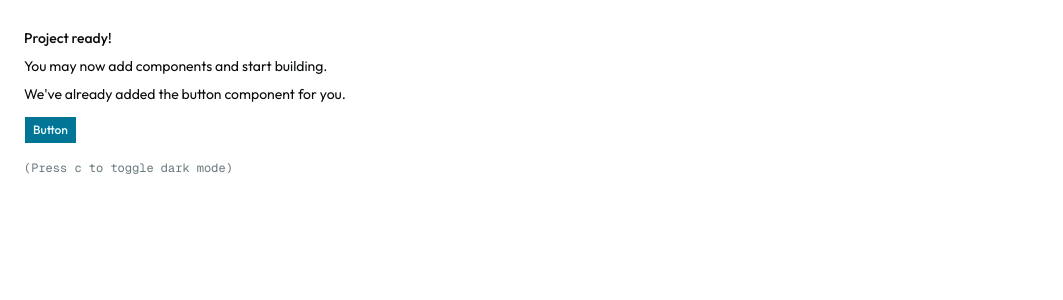
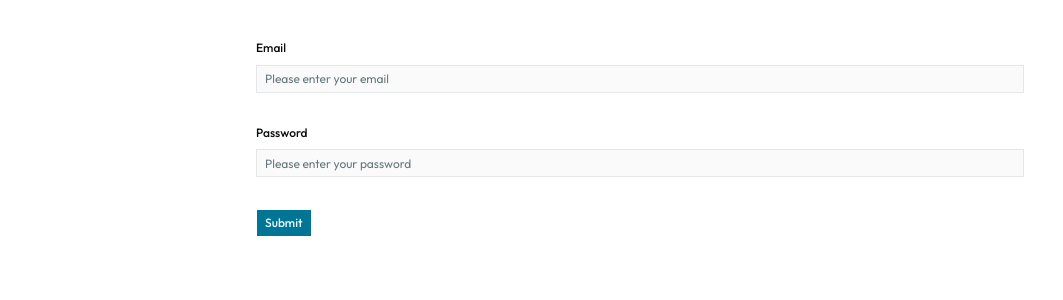
Before and after one commit to minthukhant08/nextcn, a Next.js app: page / in a window 1280 px wide. Shown: the top 300 px of the page, without its empty margins (0-1063 px from the left). Built offline with nearby package versions, Linux system fonts and the light colour scheme.

Commit message:
login page

```diff
--- a/app/layout.tsx
+++ b/app/layout.tsx
@@ -3,8 +3,7 @@
 import "./globals.css"
 import { ThemeProvider } from "@/components/theme-provider"
 import { cn } from "@/lib/utils";
-import AppSideBar from "@/components/app-side-bar";
-import { SidebarProvider, SidebarTrigger } from "@/components/ui/sidebar";
+import { ToastContainer } from 'react-toastify';
 
 const outfit = Outfit({subsets:['latin'],variable:'--font-sans'})
 
@@ -26,7 +25,7 @@
     >
       <body>
         <ThemeProvider>
-
+          <ToastContainer />
           {children}
         </ThemeProvider>
       </body>
--- a/app/page.tsx
+++ b/app/page.tsx
@@ -1,19 +1,6 @@
 import { Button } from "@/components/ui/button"
+import Login from "@/template/login/page"
 
 export default function Page() {
-  return (
-    <div className="flex min-h-svh p-6">
-      <div className="flex max-w-md min-w-0 flex-col gap-4 text-sm leading-loose">
-        <div>
-          <h1 className="font-medium">Project ready!</h1>
-          <p>You may now add components and start building.</p>
-          <p>We&apos;ve already added the button component for you.</p>
-          <Button className="mt-2">Button</Button>
-        </div>
-        <div className="font-mono text-xs text-muted-foreground">
-          (Press <kbd>c</kbd> to toggle dark mode)
-        </div>
-      </div>
-    </div>
-  )
+  return <Login/>
 }
--- /dev/null
+++ b/components/ui/field.tsx
@@ -0,0 +1,238 @@
+"use client"
+
+import { useMemo } from "react"
+import { cva, type VariantProps } from "class-variance-authority"
+
+import { cn } from "@/lib/utils"
+import { Label } from "@/components/ui/label"
+import { Separator } from "@/components/ui/separator"
+
+function FieldSet({ className, ...props }: React.ComponentProps<"fieldset">) {
+  return (
+    <fieldset
+      data-slot="field-set"
+      className={cn(
+        "flex flex-col gap-4 has-[>[data-slot=checkbox-group]]:gap-3 has-[>[data-slot=radio-group]]:gap-3",
+        className
+      )}
+      {...props}
+    />
+  )
+}
+
+function FieldLegend({
+  className,
+  variant = "legend",
+  ...props
+}: React.ComponentProps<"legend"> & { variant?: "legend" | "label" }) {
+  return (
+    <legend
+      data-slot="field-legend"
+      data-variant={variant}
+      className={cn(
+        "mb-2 font-medium data-[variant=label]:text-xs/relaxed data-[variant=legend]:text-sm",
+        className
+      )}
+      {...props}
+    />
+  )
+}
+
+function FieldGroup({ className, ...props }: React.ComponentProps<"div">) {
+  return (
+    <div
+      data-slot="field-group"
+      className={cn(
+        "group/field-group @container/field-group flex w-full flex-col gap-4 data-[slot=checkbox-group]:gap-3 *:data-[slot=field-group]:gap-4",
+        className
+      )}
+      {...props}
+    />
+  )
+}
+
+const fieldVariants = cva(
+  "group/field flex w-full gap-2 data-[invalid=true]:text-destructive",
+  {
+    variants: {
+      orientation: {
+        vertical: "flex-col *:w-full [&>.sr-only]:w-auto",
+        horizontal:
+          "flex-row items-center has-[>[data-slot=field-content]]:items-start *:data-[slot=field-label]:flex-auto has-[>[data-slot=field-content]]:[&>[role=checkbox],[role=radio]]:mt-px",
+        responsive:
+          "flex-col *:w-full @md/field-group:flex-row @md/field-group:items-center @md/field-group:*:w-auto @md/field-group:has-[>[data-slot=field-content]]:items-start @md/field-group:*:data-[slot=field-label]:flex-auto [&>.sr-only]:w-auto @md/field-group:has-[>[data-slot=field-content]]:[&>[role=checkbox],[role=radio]]:mt-px",
+      },
+    },
+    defaultVariants: {
+      orientation: "vertical",
+    },
+  }
+)
+
+function Field({
+  className,
+  orientation = "vertical",
+  ...props
+}: React.ComponentProps<"div"> & VariantProps<typeof fieldVariants>) {
+  return (
+    <div
+      role="group"
+      data-slot="field"
+      data-orientation={orientation}
+      className={cn(fieldVariants({ orientation }), className)}
+      {...props}
+    />
+  )
+}
+
+function FieldContent({ className, ...props }: React.ComponentProps<"div">) {
+  return (
+    <div
+      data-slot="field-content"
+      className={cn(
+        "group/field-content flex flex-1 flex-col gap-0.5 leading-snug",
+        className
+      )}
+      {...props}
+    />
+  )
+}
+
+function FieldLabel({
+  className,
+  ...props
+}: React.ComponentProps<typeof Label>) {
+  return (
+    <Label
+      data-slot="field-label"
+      className={cn(
+        "group/field-label peer/field-label flex w-fit gap-2 leading-snug group-data-[disabled=true]/field:opacity-50 has-data-checked:bg-primary/5 has-[>[data-slot=field]]:rounded-md has-[>[data-slot=field]]:border *:data-[slot=field]:p-2 dark:has-data-checked:bg-primary/10",
+        "has-[>[data-slot=field]]:w-full has-[>[data-slot=field]]:flex-col",
+        className
+      )}
+      {...props}
+    />
+  )
+}
+
+function FieldTitle({ className, ...props }: React.ComponentProps<"div">) {
+  return (
+    <div
+      data-slot="field-label"
+      className={cn(
+        "flex w-fit items-center gap-2 text-xs/relaxed leading-snug font-medium group-data-[disabled=true]/field:opacity-50",
+        className
+      )}
+      {...props}
+    />
+  )
+}
+
+function FieldDescription({ className, ...props }: React.ComponentProps<"p">) {
+  return (
+    <p
+      data-slot="field-description"
+      className={cn(
+        "text-left text-xs/relaxed leading-normal font-normal text-muted-foreground group-has-data-horizontal/field:text-balance [[data-variant=legend]+&]:-mt-1.5",
+        "last:mt-0 nth-last-2:-mt-1",
+        "[&>a]:underline [&>a]:underline-offset-4 [&>a:hover]:text-primary",
+        className
+      )}
+      {...props}
+    />
+  )
+}
+
+function FieldSeparator({
+  children,
+  className,
+  ...props
+}: React.ComponentProps<"div"> & {
+  children?: React.ReactNode
+}) {
+  return (
+    <div
+      data-slot="field-separator"
+      data-content={!!children}
+      className={cn(
+        "relative -my-2 h-5 text-xs/relaxed group-data-[variant=outline]/field-group:-mb-2",
+        className
+      )}
+      {...props}
+    >
+      <Separator className="absolute inset-0 top-1/2" />
+      {children && (
+        <span
+          className="relative mx-auto block w-fit bg-background px-2 text-muted-foreground"
+          data-slot="field-separator-content"
+        >
+          {children}
+        </span>
+      )}
+    </div>
+  )
+}
+
+function FieldError({
+  className,
+  children,
+  errors,
+  ...props
+}: React.ComponentProps<"div"> & {
+  errors?: Array<{ message?: string } | undefined>
+}) {
+  const content = useMemo(() => {
+    if (children) {
+      return children
+    }
+
+    if (!errors?.length) {
+      return null
+    }
+
+    const uniqueErrors = [
+      ...new Map(errors.map((error) => [error?.message, error])).values(),
+    ]
+
+    if (uniqueErrors?.length == 1) {
+      return uniqueErrors[0]?.message
+    }
+
+    return (
+      <ul className="ml-4 flex list-disc flex-col gap-1">
+        {uniqueErrors.map(
+          (error, index) =>
+            error?.message && <li key={index}>{error.message}</li>
+        )}
+      </ul>
+    )
+  }, [children, errors])
+
+  if (!content) {
+    return null
+  }
+
+  return (
+    <div
+      role="alert"
+      data-slot="field-error"
+      className={cn("text-xs/relaxed font-normal text-destructive", className)}
+      {...props}
+    >
+      {content}
+    </div>
+  )
+}
+
+export {
+  Field,
+  FieldLabel,
+  FieldDescription,
+  FieldError,
+  FieldGroup,
+  FieldLegend,
+  FieldSeparator,
+  FieldSet,
+  FieldContent,
+  FieldTitle,
+}
--- /dev/null
+++ b/components/ui/label.tsx
@@ -0,0 +1,24 @@
+"use client"
+
+import * as React from "react"
+import { Label as LabelPrimitive } from "radix-ui"
+
+import { cn } from "@/lib/utils"
+
+function Label({
+  className,
+  ...props
+}: React.ComponentProps<typeof LabelPrimitive.Root>) {
+  return (
+    <LabelPrimitive.Root
+      data-slot="label"
+      className={cn(
+        "flex items-center gap-2 text-xs/relaxed leading-none font-medium select-none group-data-[disabled=true]:pointer-events-none group-data-[disabled=true]:opacity-50 peer-disabled:cursor-not-allowed peer-disabled:opacity-50",
+        className
+      )}
+      {...props}
+    />
+  )
+}
+
+export { Label }
--- a/package.json
+++ b/package.json
@@ -12,6 +12,7 @@
     "typecheck": "tsc --noEmit"
   },
   "dependencies": {
+    "@hookform/resolvers": "^5.2.2",
     "@hugeicons/core-free-icons": "^4.0.0",
     "@hugeicons/react": "^1.1.6",
     "class-variance-authority": "^0.7.1",
@@ -22,9 +23,12 @@
     "radix-ui": "^1.4.3",
     "react": "^19.2.4",
     "react-dom": "^19.2.4",
+    "react-hook-form": "^7.72.0",
+    "react-toastify": "^11.0.5",
     "shadcn": "^4.1.0",
     "tailwind-merge": "^3.5.0",
-    "tw-animate-css": "^1.4.0"
+    "tw-animate-css": "^1.4.0",
+    "zod": "^4.3.6"
   },
   "devDependencies": {
     "@eslint/eslintrc": "^3",
--- /dev/null
+++ b/template/login/page.tsx
@@ -0,0 +1,84 @@
+"use client"
+import {
+  useForm
+} from "react-hook-form"
+import {
+  zodResolver
+} from "@hookform/resolvers/zod"
+import {
+  z
+} from "zod"
+import { Bounce, toast } from 'react-toastify';
+import {
+  Field,
+  FieldLabel,
+  FieldError
+} from "@/components/ui/field"
+import {
+  Button
+} from "@/components/ui/button"
+import {
+  Input
+} from "@/components/ui/input"
+
+import { useRouter } from "next/navigation";
+const formSchema = z.object({
+  email: z.email("Please enter a valid email address"),
+  password: z.string().min(1, "Password is required").max(8)
+});
+
+export default function Login() {
+  const router = useRouter();
+  const form = useForm<z.infer<typeof formSchema>>({
+    resolver: zodResolver(formSchema),
+  })
+
+  function onSubmit(values: z.infer<typeof formSchema>) {
+    try {
+      console.log(values);
+      toast.error(JSON.stringify(values), {
+        position: "top-right",
+        autoClose: 5000,
+        hideProgressBar: false,
+        closeOnClick: false,
+        pauseOnHover: true,
+        draggable: true,
+        progress: undefined,
+        theme: "light",
+        transition: Bounce,
+      });
+      router.replace("/products")
+    } catch (error) {
+      console.error("Form submission error", error);
+      toast.error("Failed to submit the form. Please try again.");
+    }
+  }
+
+  return (
+    <form onSubmit={form.handleSubmit(onSubmit)} className="space-y-8 max-w-3xl mx-auto py-10">
+      <Field>
+        <FieldLabel htmlFor="email">Email</FieldLabel>
+        <Input
+          id="email"
+          placeholder="Please enter your email"
+
+          {...form.register("email")}
+        />
+
+        <FieldError>{form.formState.errors.email?.message}</FieldError>
+      </Field>
+      <Field>
+        <FieldLabel htmlFor="password">Password</FieldLabel>
+        <Input
+          id="password"
+          placeholder="Please enter your password"
+
+          {...form.register("password")}
+        />
+
+        <FieldError>{form.formState.errors.password?.message}</FieldError>
+      </Field>
+      <Button type="submit">Submit</Button>
+    </form>
+  )
+}
```
Also changed, not shown: 1 other file (tests, documents, lock files or other folders).
